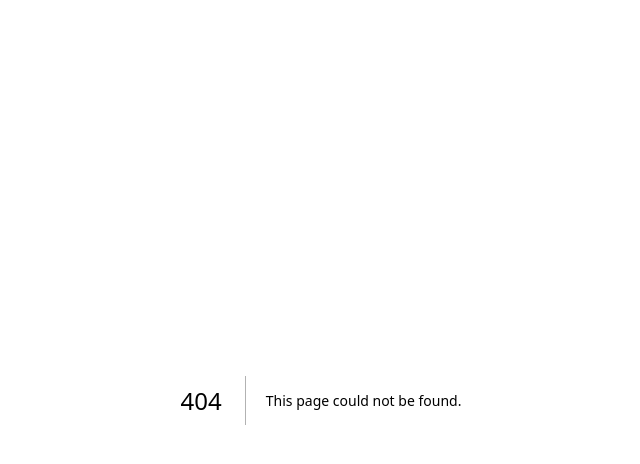
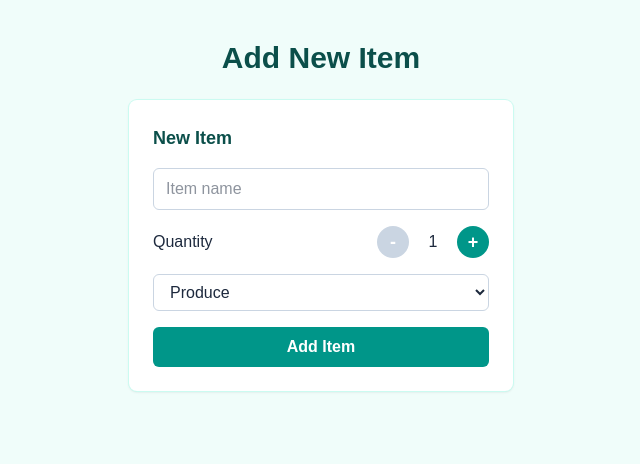
Before and after one commit to DeiterEdradan/cprg306-assignments, a Next.js app: page /week-5 in a window 1280 px wide. Before the commit this address had no page. Shown: the top 464 px of the page, without its empty margins (319-959 px from the left). Built offline with nearby package versions, Linux system fonts and the light colour scheme.

Commit message:
Add files via upload

```diff
--- /dev/null
+++ b/app/week-5/new-item.js
@@ -0,0 +1,101 @@
+"use client";
+
+import { useState } from "react";
+
+const categories = [
+  "Produce",
+  "Dairy",
+  "Bakery",
+  "Meat",
+  "Frozen Foods",
+  "Canned Goods",
+  "Dry Goods",
+  "Beverages",
+  "Snacks",
+  "Household",
+  "Other",
+];
+
+export default function NewItem() {
+  const [name, setName] = useState("");
+  const [quantity, setQuantity] = useState(1);
+  const [category, setCategory] = useState("produce");
+
+  function increment() {
+    setQuantity((prev) => (prev < 20 ? prev + 1 : prev));
+  }
+
+  function decrement() {
+    setQuantity((prev) => (prev > 1 ? prev - 1 : prev));
+  }
+
+  function handleSubmit(event) {
+    event.preventDefault();
+    const item = { name, quantity, category };
+    console.log(item);
+    alert(`Name: ${name}\nQuantity: ${quantity}\nCategory: ${category}`);
+    setName("");
+    setQuantity(1);
+    setCategory("produce");
+  }
+
+  return (
+    <form
+      onSubmit={handleSubmit}
+      className="mx-auto flex w-full max-w-sm flex-col gap-4 rounded-lg bg-white p-6 shadow-sm ring-1 ring-teal-100"
+    >
+      <h2 className="text-lg font-semibold text-teal-900">New Item</h2>
+
+      <input
+        type="text"
+        value={name}
+        onChange={(event) => setName(event.target.value)}
+        placeholder="Item name"
+        required
+        className="rounded-md border border-slate-300 px-3 py-2 text-slate-800 focus:border-teal-600 focus:outline-none"
+      />
+
+      <div className="flex items-center justify-between">
+        <span className="font-medium text-slate-800">Quantity</span>
+        <div className="flex items-center gap-3">
+          <button
+            type="button"
+            onClick={decrement}
+            disabled={quantity === 1}
+            className="h-8 w-8 rounded-full bg-teal-600 text-lg font-bold text-white disabled:bg-slate-300"
+          >
+            -
+          </button>
+          <span className="w-6 text-center text-slate-800">{quantity}</span>
+          <button
+            type="button"
+            onClick={increment}
+            disabled={quantity === 20}
+            className="h-8 w-8 rounded-full bg-teal-600 text-lg font-bold text-white disabled:bg-slate-300"
+          >
+            +
+          </button>
+        </div>
+      </div>
+
+      <select
+        value={category}
+        onChange={(event) => setCategory(event.target.value)}
+        className="rounded-md border border-slate-300 px-3 py-2 text-slate-800 focus:border-teal-600 focus:outline-none"
+      >
+        {categories.map((cat) => (
+          <option key={cat} value={cat.toLowerCase()}>
+            {cat}
+          </option>
+        ))}
+      </select>
+
+      <button
+        type="submit"
+        className="rounded-md bg-teal-600 px-4 py-2 font-semibold text-white hover:bg-teal-700"
+      >
+        Add Item
+      </button>
+    </form>
+  );
+}
--- /dev/null
+++ b/app/week-5/page.js
@@ -0,0 +1,12 @@
+import NewItem from "./new-item";
+
+export default function Page() {
+  return (
+    <main className="min-h-screen bg-teal-50 py-10">
+      <h1 className="mb-6 text-center text-3xl font-bold text-teal-900">
+        Add New Item
+      </h1>
+      <NewItem />
+    </main>
+  );
+}
```
